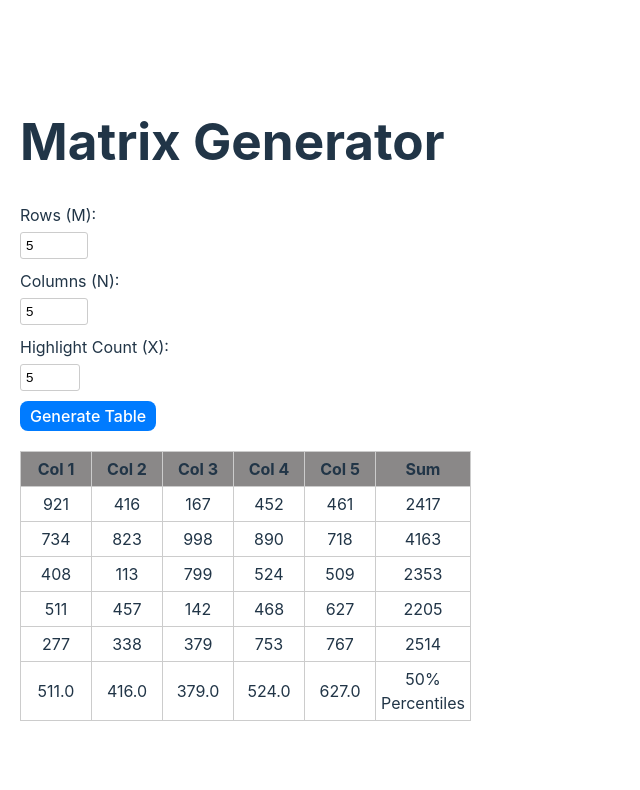
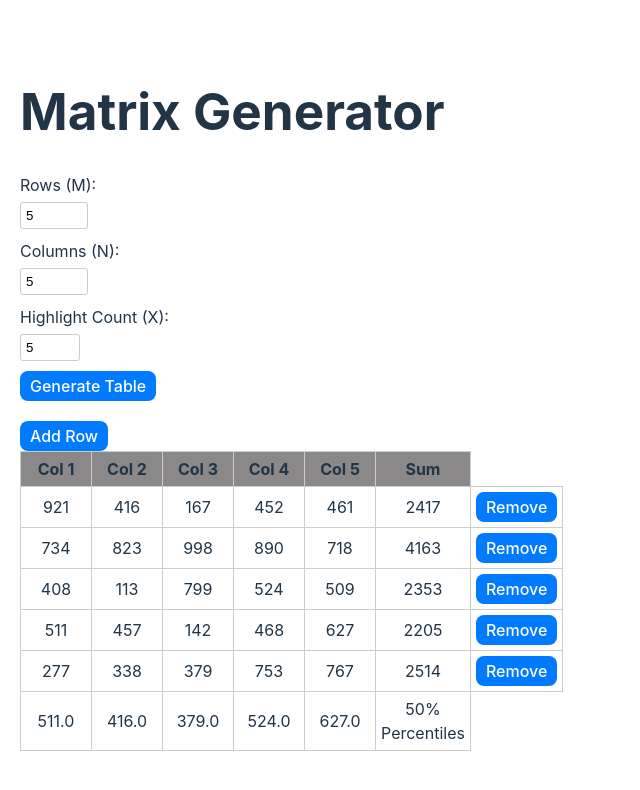
Before and after one commit to Maxwelllife/Matrix, a React (Vite) app: page / in a window 1280 px wide. Shown: the top 790 px of the page, without its empty margins (0-640 px from the left). Built offline with nearby package versions, Linux system fonts and the light colour scheme.

Commit message:
add buttons add and remove row

```diff
--- a/src/app/providers/MatrixProvider.tsx
+++ b/src/app/providers/MatrixProvider.tsx
@@ -54,6 +54,20 @@ export const MatrixProvider: React.FC<{ children: React.ReactNode }> = ({ childr
         setMatrix(generateRandomMatrix(rows, columns));
         setHighlightedCells(new Set());  // Очищуємо підсвічені комірки при генерації
     };
+    const addRow = () => {
+        setMatrix((prev) => {
+            const newRow = Array.from({ length: prev[0].length }, (_, i) => ({
+                id: Math.max(...prev.flat().map(cell => cell.id)) + 1 + i,
+                amount: Math.floor(Math.random() * 900) + 100,
+            }));
+            return [...prev, newRow];
+        });
+    };
+
+    const removeRow = (rowIndex: number) => {
+        setMatrix((prev) => prev.filter((_, i) => i !== rowIndex));
+    };
+
     const highlightClosestCells = (targetValue: number) => {
         if (targetValue === -1) {
             setHighlightedCells(new Set());  // Очищаємо підсвічення
@@ -98,7 +112,9 @@ export const MatrixProvider: React.FC<{ children: React.ReactNode }> = ({ childr
                 updateCell,
                 regenerateMatrix,
                 highlightClosestCells,
-                showPercentages
+                showPercentages,
+                addRow,
+                removeRow
             }}
         >
             {children}
--- a/src/entities/matrix/ui/MatrixTable.tsx
+++ b/src/entities/matrix/ui/MatrixTable.tsx
@@ -3,7 +3,7 @@ import TableRow from '@/entities/matrix/ui/TableRow';
 import './MatrixTable.module.css';
 
 const MatrixTable: React.FC = () => {
-    const { matrix, rowSums, columnPercentiles } = useMatrix();
+    const { matrix, rowSums, columnPercentiles, addRow, removeRow } = useMatrix();
 
     return (
         <table className="">
@@ -17,7 +17,13 @@ const MatrixTable: React.FC = () => {
             </thead>
             <tbody>
             {matrix.map((row, rowIndex) => (
-                <TableRow key={rowIndex} row={row} rowIndex={rowIndex} sum={rowSums[rowIndex]} />
+                <TableRow
+                    key={rowIndex}
+                    row={row}
+                    rowIndex={rowIndex}
+                    sum={rowSums[rowIndex]}
+                    onRemove={() => removeRow(rowIndex)}
+                />
             ))}
             <tr>
                 {columnPercentiles.map((percentile, colIndex) => (
--- a/src/entities/matrix/ui/TableRow.tsx
+++ b/src/entities/matrix/ui/TableRow.tsx
@@ -6,10 +6,11 @@ type TableRowProps = {
     row: { id: number; amount: number }[],
     rowIndex: number,
     sum: number,
-    key?: number
+    key?: number,
+    onRemove: () => void,
 };
 
-const TableRow: React.FC<TableRowProps> = ({ row, rowIndex, sum }) => {
+const TableRow: React.FC<TableRowProps> = ({ row, rowIndex, sum, onRemove }) => {
     const { updateCell, highlightClosestCells } = useMatrix();
     const [showPercentages, setShowPercentages] = useState(false);
 
@@ -64,6 +65,9 @@ const TableRow: React.FC<TableRowProps> = ({ row, rowIndex, sum }) => {
             <td onMouseEnter={handleMouseEnterSum} onMouseLeave={handleMouseLeaveSum}>
                 {sum}
             </td>
+            <td>
+                <button onClick={onRemove}>Remove</button>
+            </td>
         </tr>
     );
 };
--- a/src/features/generate-matrix/ui/MatrixForm.tsx
+++ b/src/features/generate-matrix/ui/MatrixForm.tsx
@@ -6,8 +6,7 @@ const MatrixForm: React.FC = () => {
     const [rows, setRows] = useState(5);
     const [columns, setColumns] = useState(5);
     const [highlightCount, setHighlightCount] = useState(5);
-    const { regenerateMatrix } = useMatrix();
-
+    const { regenerateMatrix, addRow } = useMatrix();
     const handleSubmit = (e: React.FormEvent) => {
         e.preventDefault();
         regenerateMatrix(rows, columns, highlightCount);  // Передаємо X у функцію перегенерації
@@ -15,6 +14,7 @@ const MatrixForm: React.FC = () => {
 
 
     return (
+        <>
             <form onSubmit={handleSubmit}>
                 <div>
                     <label>Rows (M): </label>
@@ -49,7 +49,10 @@ const MatrixForm: React.FC = () => {
                 <button type="submit">
                     Generate Table
                 </button>
+
             </form>
+            <button onClick={addRow}>Add Row</button>
+        </>
     );
 };
 
```
Lines whose indentation alone changed are shown as unchanged.
